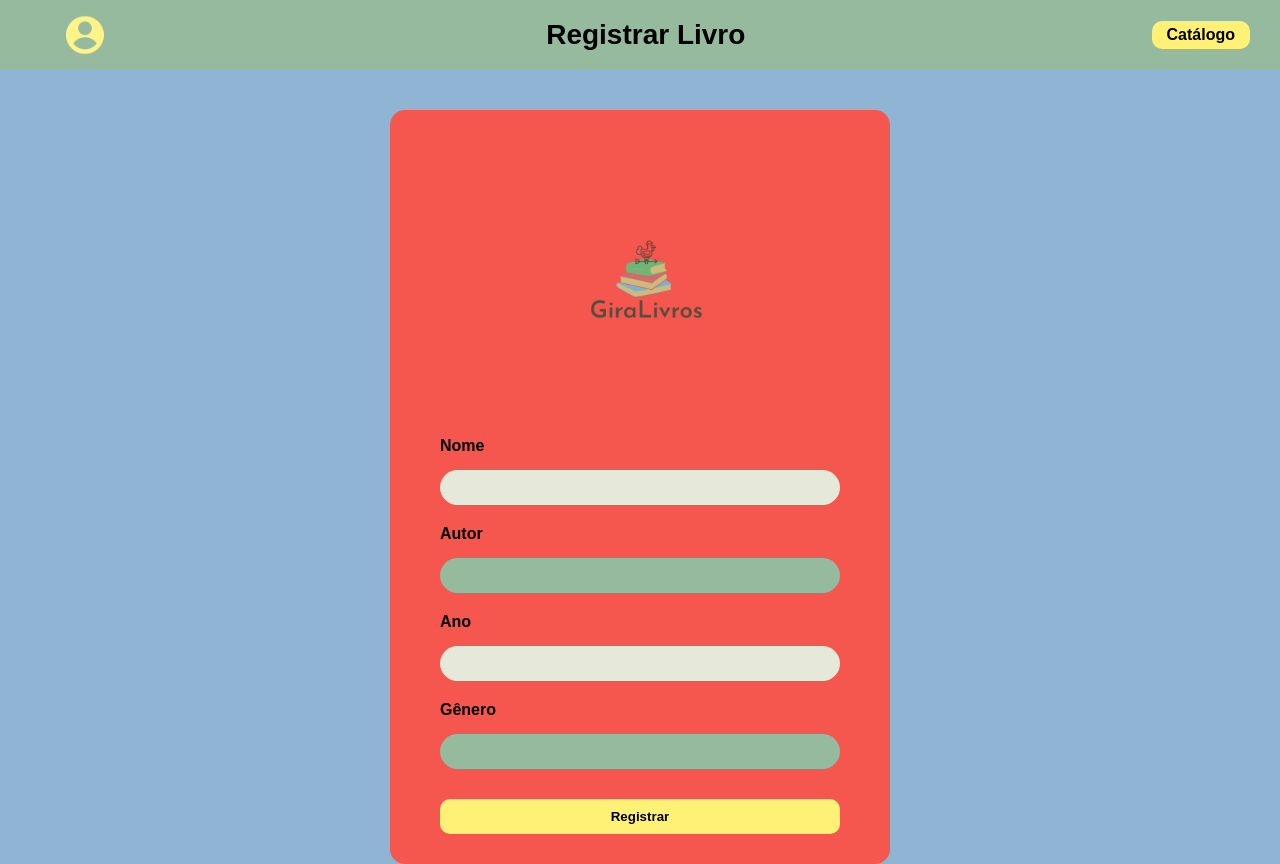
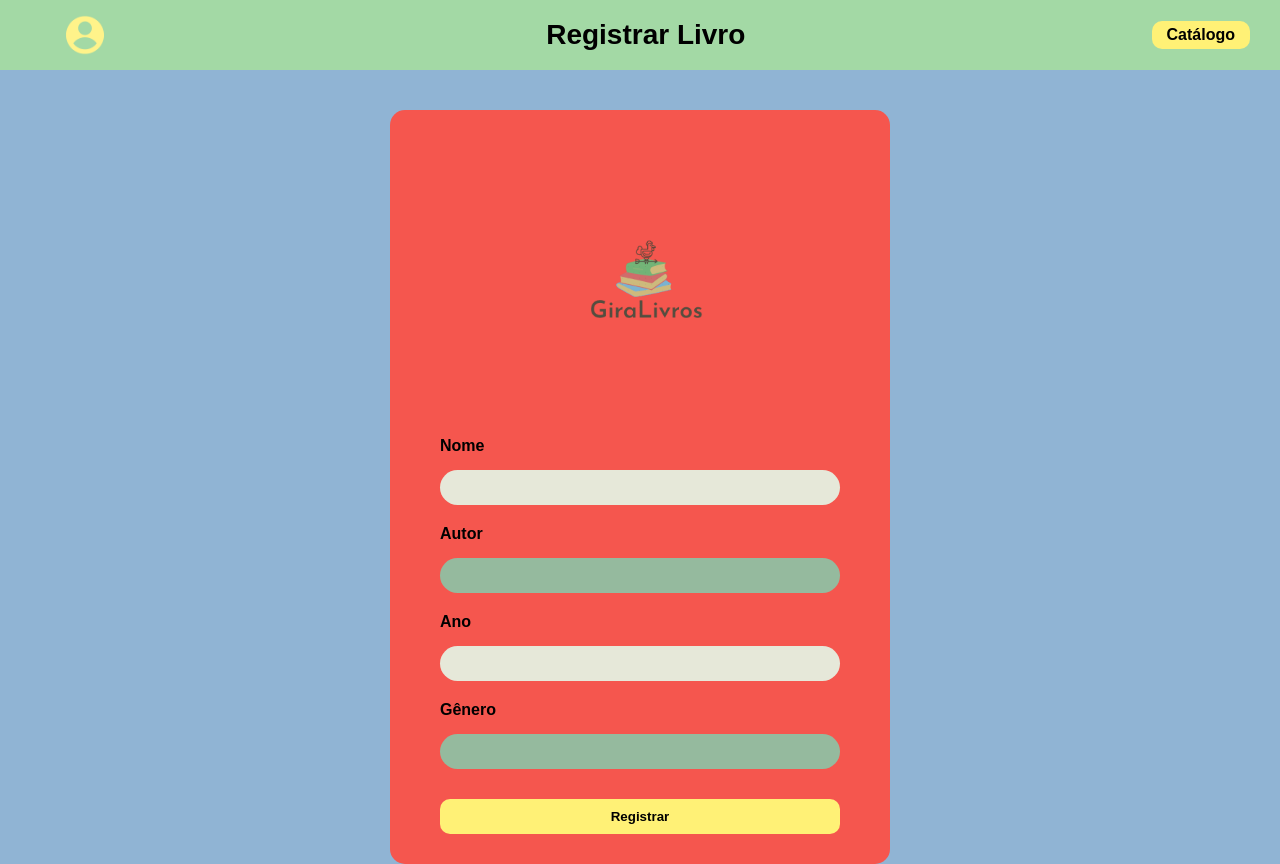
Before and after one commit to mateusgcvargas/giralivros, a plain HTML site: page registrolivros/index.html in a window 1280 px wide. Drawn offline with Linux system fonts and the light colour scheme.

Commit message:
css alterado, cor verde na parte do catalogo estava errada

```diff
--- a/registrolivros/style.css
+++ b/registrolivros/style.css
@@ -10,7 +10,7 @@
   }
 
   header {
-    background-color: #95BA9E;
+    background-color: #a3d9a5;
     padding: 15px 30px;
     display: flex;
     align-items: center;
```
